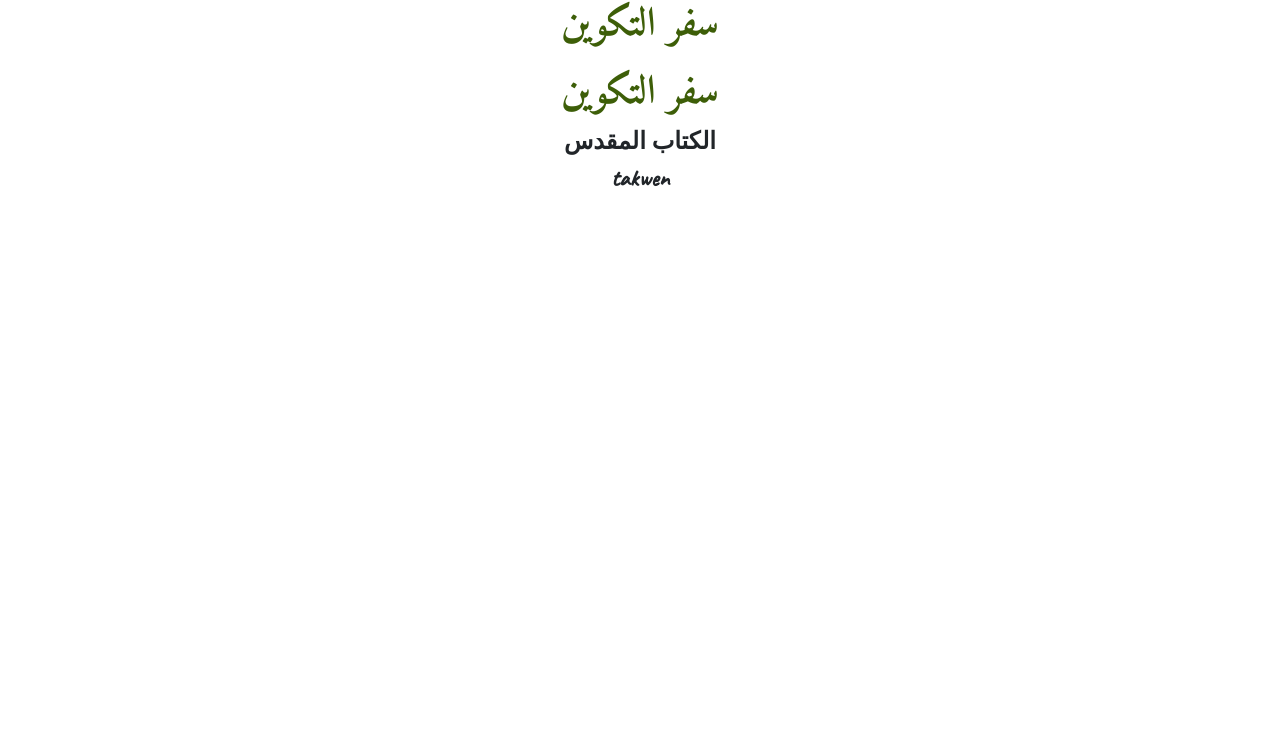
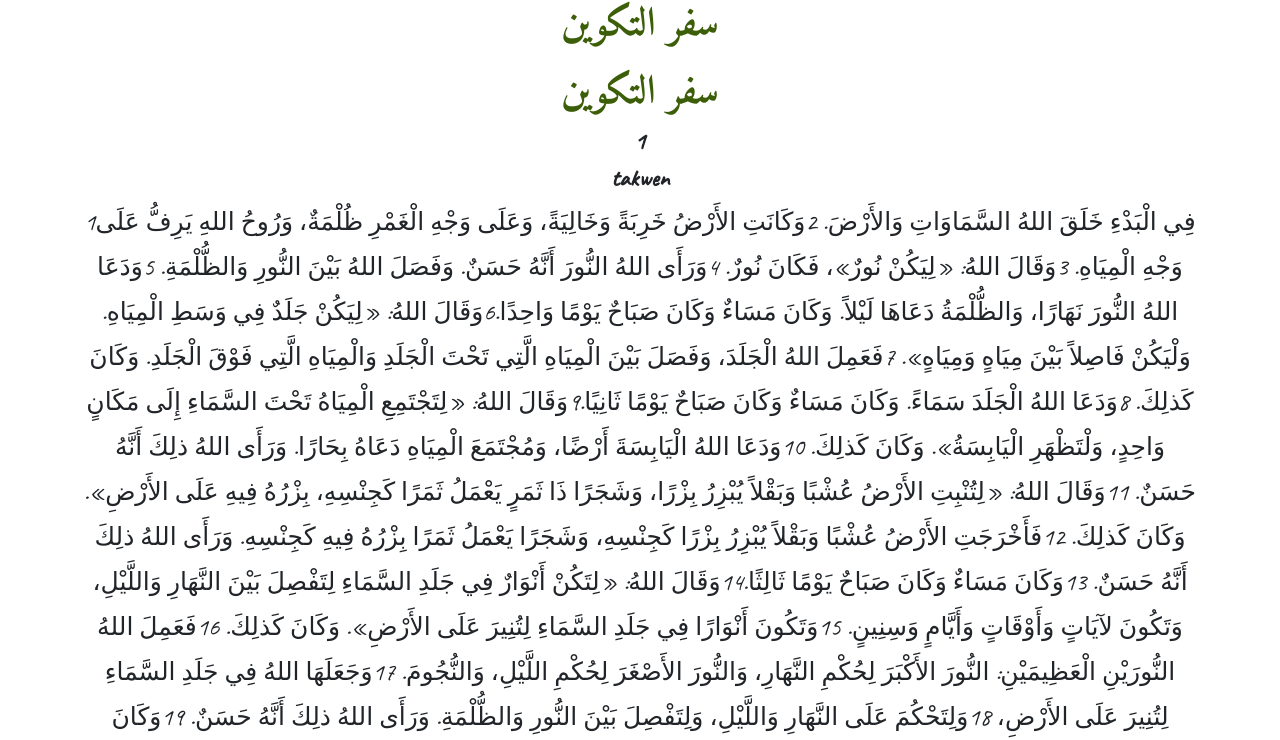
Before and after one commit to osos0/Church-Mar, a React (Create React App) app: page /holybible in a window 1280 px wide. Shown: the part 358-1098 px from the top of the page. Built offline with nearby package versions, Linux system fonts and the light colour scheme.

Commit message:
Adding Asfar in holybible

```diff
--- a/src/pages/MangliaPages/Holybible.js
+++ b/src/pages/MangliaPages/Holybible.js
@@ -27,7 +27,7 @@ const Holybilble = () => {
 
   useEffect(() => {
     if (kind === "العهد القديم") {
-      setOptionOfKind("الكتاب المقدس");
+      setOptionOfKind("1");
       setSefr(
         <select
           onChange={(e) => {
@@ -160,7 +160,7 @@ const Holybilble = () => {
         </select>
       );
     } else {
-      setOptionOfKind("الكتاب المقدس");
+      setOptionOfKind("1");
       setSefr(
         <select
           onChange={(e) => {
```
